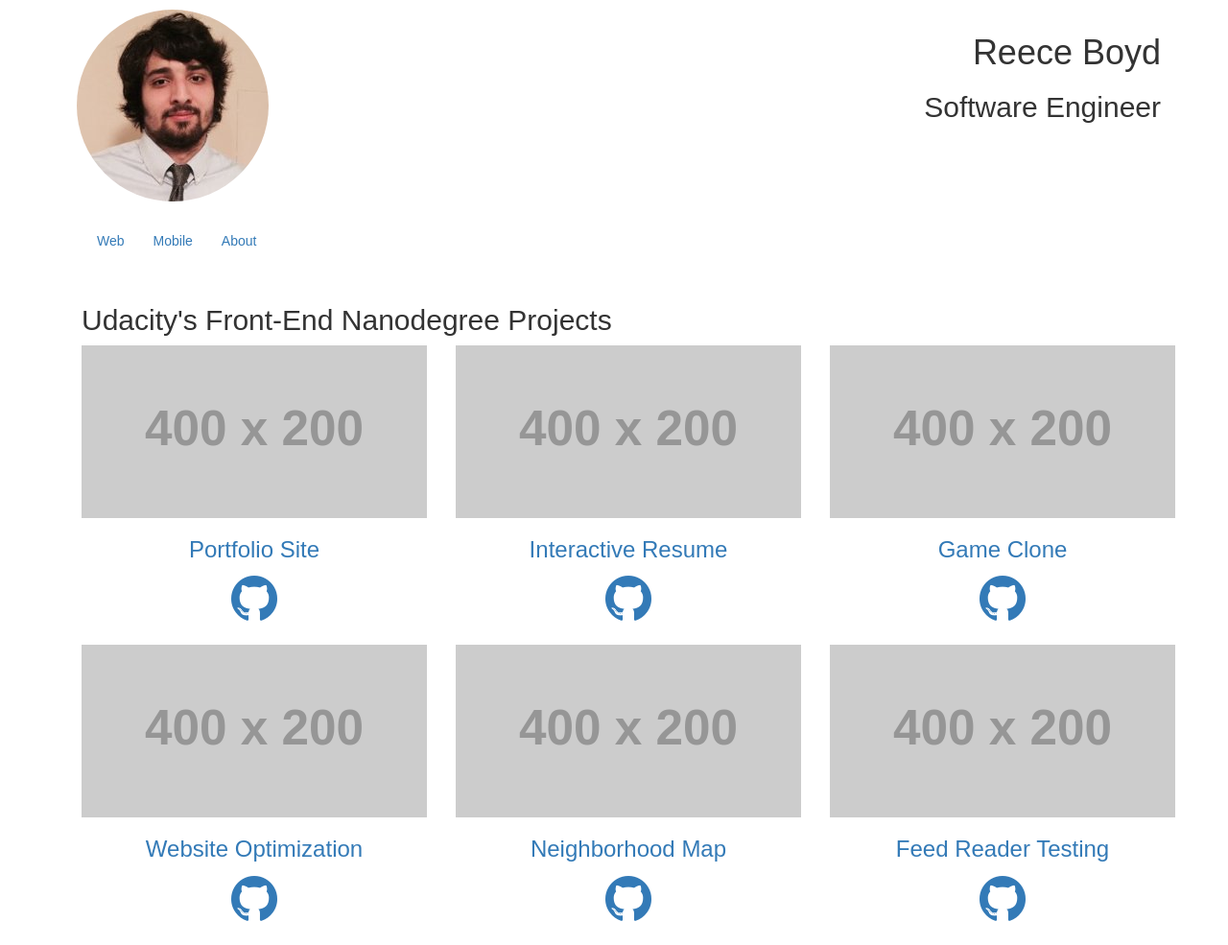
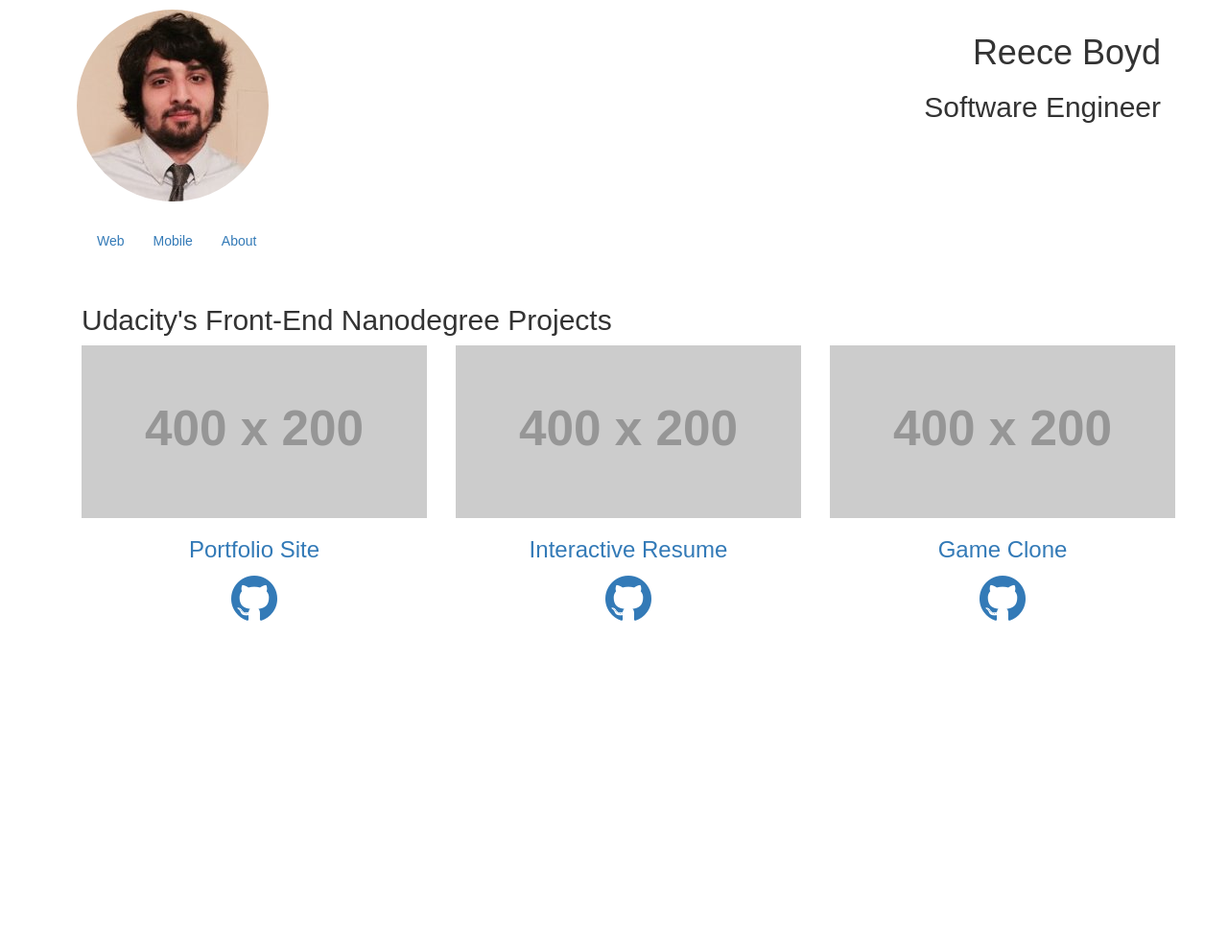
Before and after one commit to reecealanboyd/reecealanboyd.github.io, a Jekyll site: the page built from index.html, in a window 1280 px wide. Shown: the whole page at 96% size. Built offline with Jekyll 4.4.1, drawn with Linux system fonts in a browser that asks for light colours; nearby versions of some CDN libraries; some web fonts are replaced; after the commit the page ends 900 px from its top, so only the background shows below that.

Commit message:
hiding row two of web for now

```diff
--- a/css/portfolio.css
+++ b/css/portfolio.css
@@ -25,3 +25,7 @@ body {
 .mobile-main-image-div {
 	display: none;
 }
+
+.row-two {
+	display: none;
+}
--- a/index.html
+++ b/index.html
@@ -50,7 +50,7 @@ title: Reece Boyd, Software Engineer
 				</div>
 			</a>
 		</div>
-		<div class="row text-center">
+		<div class="row text-center row-two">
 			<a href="#">
 				<div class="col-md-4 project project-one">
 					<img class="img-responsive" src="http://placehold.it/400x200">
```
